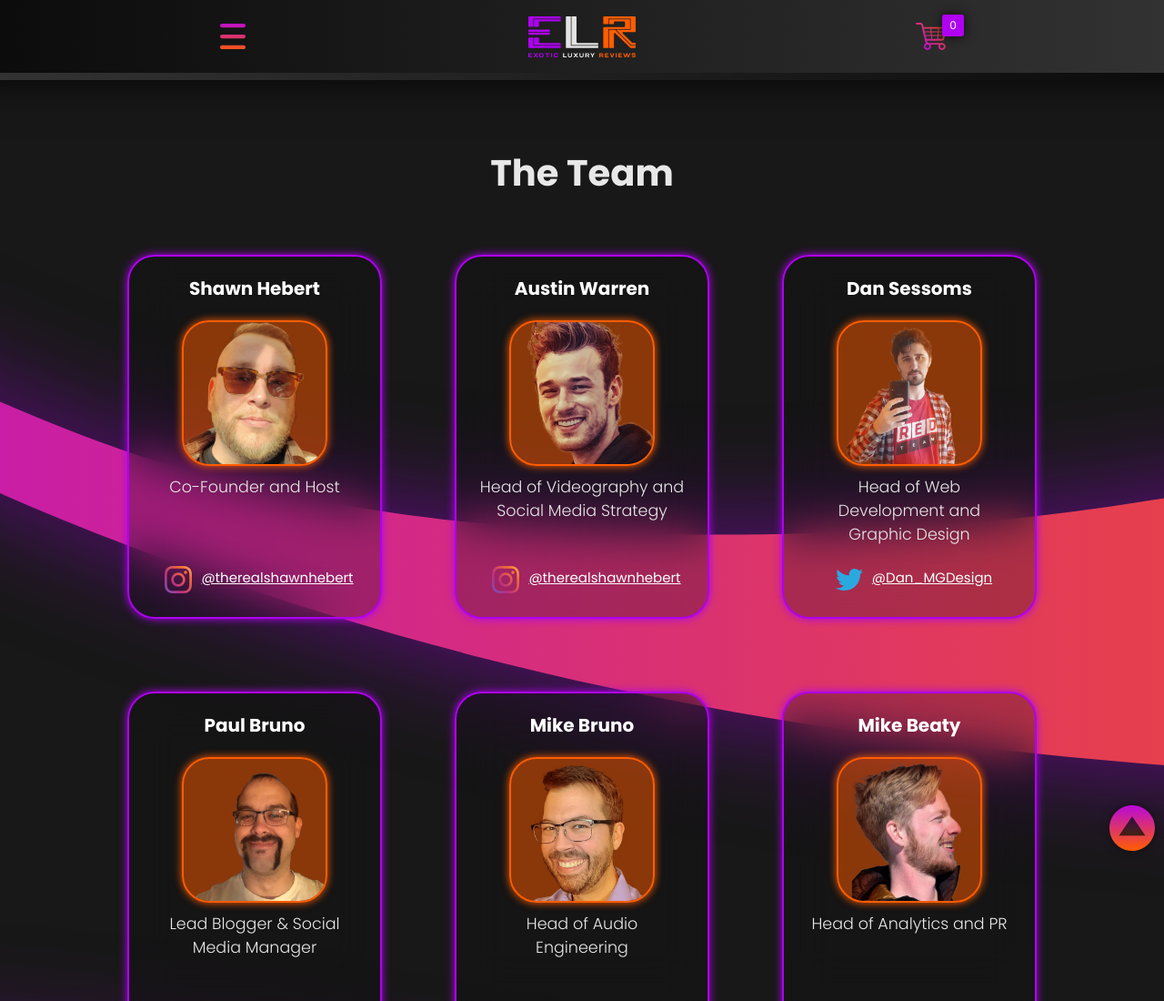
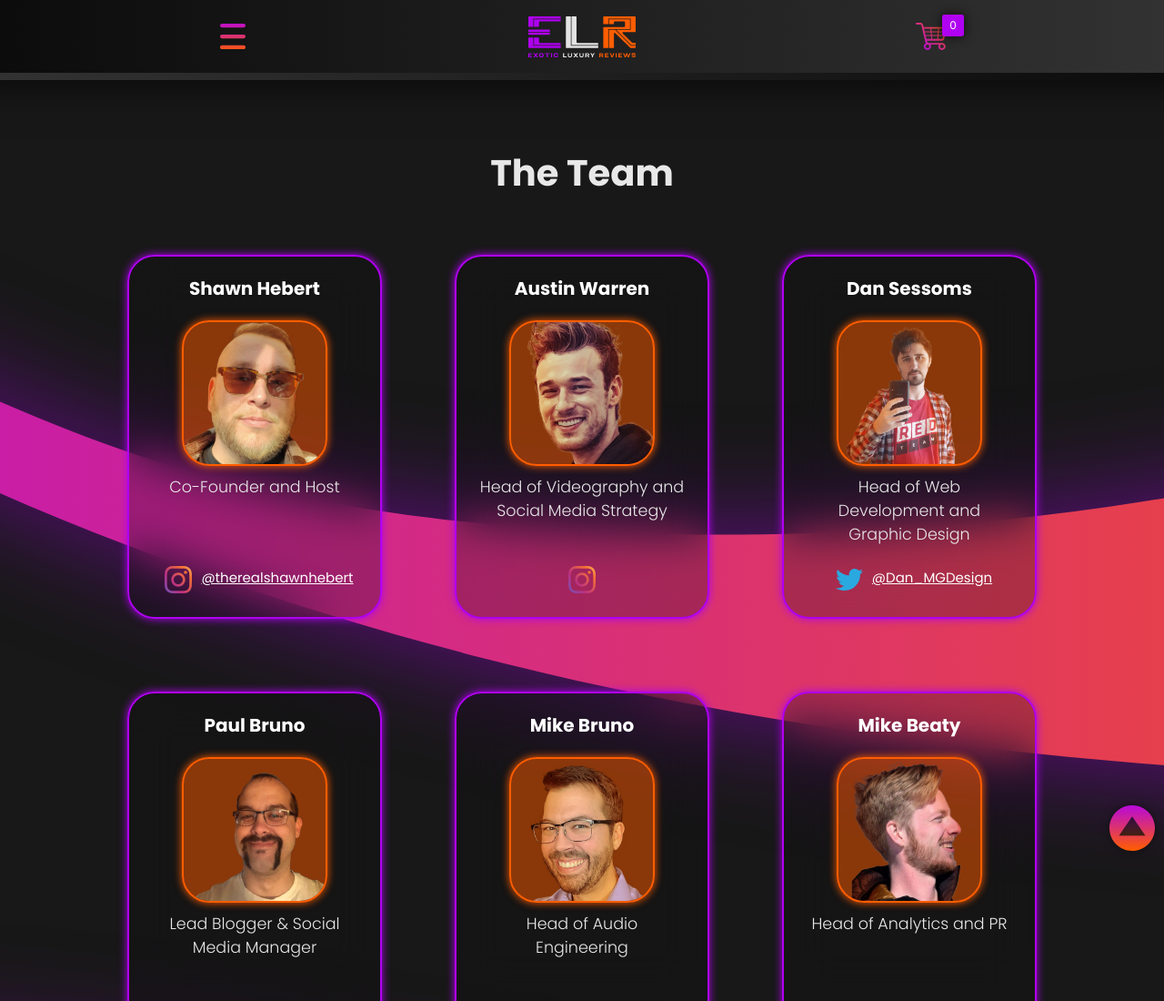
Before and after one commit to Rocket-Man-Dan/elr-website, a plain HTML site: page team/index.html in a window 1280 px wide. Shown: the top 1100 px of the page at 91% size. Drawn offline with Linux system fonts and the light colour scheme; files whose address does not match are found by name.

Commit message:
removed wrong social handle from team card

```diff
--- a/team/index.html
+++ b/team/index.html
@@ -166,9 +166,6 @@
               src="../src/img/logos/social_media/logo_instagram_icon.svg"
               alt=""
             />
-            <a href="https://www.instagram.com/therealshawnhebert/"
-              >@therealshawnhebert</a
-            >
           </div>
         </div>
         <div class="team-card">
```
